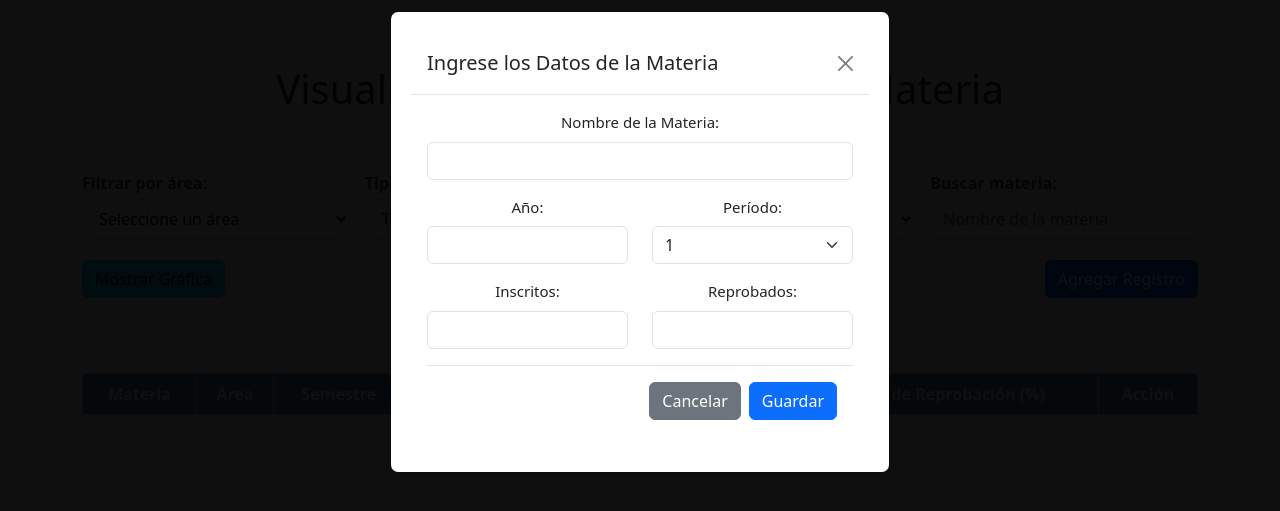
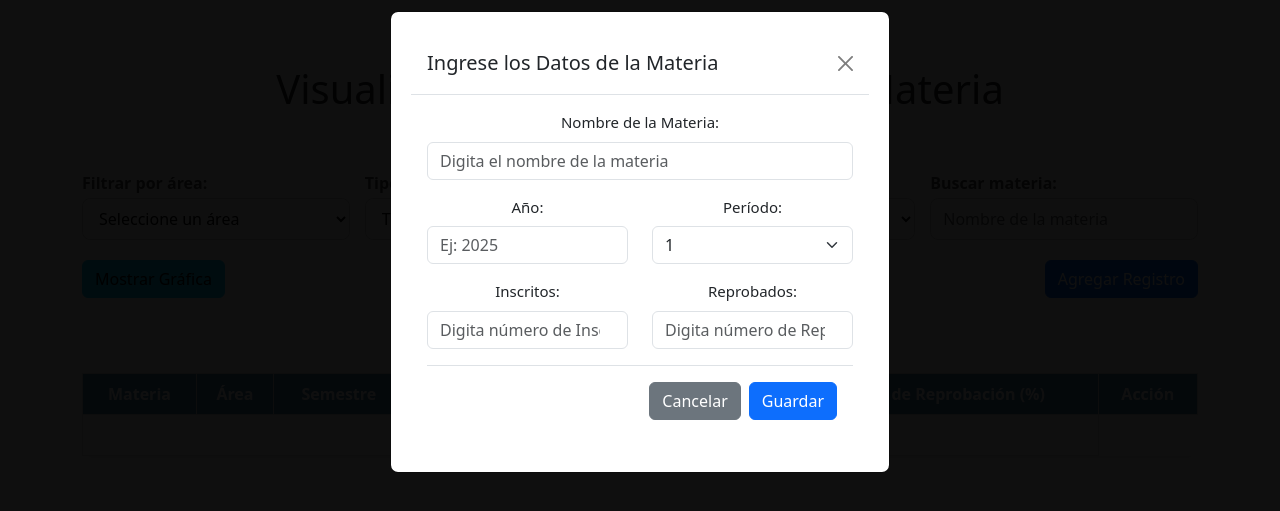
Before and after one commit to JhonmaSG/AplicacionTec_proyectoGrado, a PHP site: page /proyectoGrado/materias.php in a window 1280 px wide, after a click on "Agregar Registro". Shown: the part 64-575 px from the top of the page. Run offline with PHP 8.4, Linux system fonts and the light colour scheme; the visitor is signed in with stand-in values (Sample User, id 1); data that the repository does not hold is empty; some libraries are stand-ins or nearby versions.

Commit message:
update btn actualizar, div description verbs and fix bugs

```diff
--- a/app/Acceso/nueva_password.php
+++ b/app/Acceso/nueva_password.php
@@ -62,12 +62,12 @@ if (!isset($_SESSION['nid'])) {
                         <form action="actualizar_password.php" method="POST">
                             <div class="mb-3">
                                 <label for="password" class="form-label">Nueva Contraseña</label>
-                                <input type="password" name="password" id="password" class="form-control" required>
+                                <input type="password" name="password" id="password" class="form-control" placeholder='Ingresa tu nueva contraseña' required>
                             </div>
 
                             <div class="mb-3">
                                 <label for="confirm_password" class="form-label">Confirmar Contraseña</label>
-                                <input type="password" name="confirm_password" id="confirm_password" class="form-control" required>
+                                <input type="password" name="confirm_password" id="confirm_password" class="form-control" placeholder='Confirma tu nueva contraseña' required>
                             </div>
 
                             <button type="submit" class="btn btn-primary w-100">Actualizar Contraseña</button>
--- a/public/Modulo_01_tabla_09/includes/editar_datos_materia.php
+++ b/public/Modulo_01_tabla_09/includes/editar_datos_materia.php
@@ -15,7 +15,11 @@ if ($_SERVER["REQUEST_METHOD"] === "POST") {
 
         echo json_encode(["success" => true, "message" => "Registro actualizado correctamente."]);
     } catch (PDOException $e) {
-        echo json_encode(["success" => false, "message" => "Error al actualizar: " . $e->getMessage()]);
+        if ($e->getCode() == 23000) {
+            echo json_encode(["success" => false, "message" => "Ya existe un registro para ese año y período."]);
+        } else {
+            echo json_encode(["success" => false, "message" => "Error al actualizar: " . $e->getMessage()]);
+        }
     }
 } else {
     echo json_encode(["success" => false, "message" => "Solicitud no válida."]);
--- a/public/Modulo_01_tabla_09/includes/popup.php
+++ b/public/Modulo_01_tabla_09/includes/popup.php
@@ -16,14 +16,14 @@
                 <form id="form-datos">
                     <div class="mb-3">
                         <label for="nombre-materia" class="form-label">Nombre de la Materia:</label>
-                        <input type="text" class="form-control" id="nombre-materia" name="nombre_materia" required autocomplete="off">
+                        <input type="text" class="form-control" id="nombre-materia" name="nombre_materia" placeholder='Digita el nombre de la materia' required autofocus autocomplete="off">
                         <div id="lista-sugerencias" class="dropdown-menu show" style="display: none;"></div>
                     </div>
 
                     <div class="row">
                         <div class="col-md-6">
                             <label for="anio" class="form-label">Año:</label>
-                            <input type="number" class="form-control" id="anio" name="anio" required>
+                            <input type="number" class="form-control" id="anio" name="anio" min="0" placeholder='Ej: 2025' required>
                         </div>
                         <div class="col-md-6">
                             <label for="periodo" class="form-label">Período:</label>
@@ -37,11 +37,11 @@
                     <div class="row mt-3">
                         <div class="col-md-6">
                             <label for="inscritos" class="form-label">Inscritos:</label>
-                            <input type="number" class="form-control" id="inscritos" name="inscritos" required>
+                            <input type="number" class="form-control" id="inscritos" name="inscritos" min="0" step="1" placeholder='Digita número de Inscritos' required>
                         </div>
                         <div class="col-md-6">
                             <label for="reprobados" class="form-label">Reprobados:</label>
-                            <input type="number" class="form-control" id="reprobados" name="reprobados" required>
+                            <input type="number" class="form-control" id="reprobados" name="reprobados" min="0" step="1" placeholder='Digita número de Reprobados' required>
                         </div>
                     </div>
                     <div id="error-message" class="alert alert-danger d-none" role="alert"></div>
--- a/public/Modulo_01_tabla_09/includes/popup_editar.php
+++ b/public/Modulo_01_tabla_09/includes/popup_editar.php
@@ -1,49 +1,54 @@
 <!-- Modal de Edición -->
 <div class="modal fade" id="modal-datos-actualizar" tabindex="-1" aria-labelledby="modalEditarLabel" aria-hidden="true">
     <div class="modal-dialog">
-        <form id="form-datos-actualizar">
         <div class="modal-content">
             <div class="modal-header">
                 <h5 class="modal-title" id="modalEditarLabel">Editar Registro</h5>
                 <button type="button" class="btn-close" data-bs-dismiss="modal" aria-label="Cerrar"></button>
             </div>
             <div class="modal-body">
+                <form id="form-datos-actualizar">
                     <input type="hidden" name="id_dato" id="editar-id-dato">
 
                     <div class="mb-3">
-                        <label for="editar-nombre-materia" class="form-label">Materia</label>
-                        <input type="text" class="form-control" id="editar-nombre-materia" readonly>
+                        <label for="editar-nombre-materia" class="form-label">Nombre de la Materia:</label>
+                        <input type="text" class="form-control" id="editar-nombre-materia" name="nombre_materia" placeholder='Digita el nombre de la materia' readonly>
                     </div>
 
-                    <div class="mb-3">
-                        <label for="editar-anio" class="form-label">Año</label>
-                        <input type="number" class="form-control" id="editar-anio" name="anio" required>
+                    <div class="row">
+                        <div class="col-md-6">
+                            <label for="editar-anio" class="form-label">Año:</label>
+                            <input type="number" class="form-control" id="editar-anio" name="anio" placeholder='Ej: 2025' required>
                         </div>
-
-                    <div class="mb-3">
-                        <label for="editar-periodo" class="form-label">Periodo</label>
+                        <div class="col-md-6">
+                            <label for="editar-periodo" class="form-label">Período:</label>
                             <select class="form-select" id="editar-periodo" name="periodo" required>
                                 <option value="1">1</option>
                                 <option value="3">3</option>
                             </select>
                         </div>
-
-                    <div class="mb-3">
-                        <label for="editar-inscritos" class="form-label">Inscritos</label>
-                        <input type="number" class="form-control" id="editar-inscritos" name="inscritos" required>
                     </div>
 
-                    <div class="mb-3">
-                        <label for="editar-reprobados" class="form-label">Reprobados</label>
-                        <input type="number" class="form-control" id="editar-reprobados" name="reprobados" required>
+                    <div class="row mt-3">
+                        <div class="col-md-6">
+                            <label for="editar-inscritos" class="form-label">Inscritos:</label>
+                            <input type="number" class="form-control" id="editar-inscritos" name="inscritos" min="0" step="1" required>
+                        </div>
+                        <div class="col-md-6">
+                            <label for="editar-reprobados" class="form-label">Reprobados:</label>
+                            <input type="number" class="form-control" id="editar-reprobados" name="reprobados" min="0" step="1" required>
                         </div>
                     </div>
-                <div class="modal-footer">
+
+                    <div id="error-message-editar" class="alert alert-danger d-none mt-3" role="alert"></div>
+
+                    <div class="modal-footer mt-3">
+                        <button type="button" class="btn btn-secondary" data-bs-dismiss="modal">Cancelar</button>
                         <button type="submit" class="btn btn-success">Guardar cambios</button>
-                    <button type="button" class="btn btn-secondary" data-bs-dismiss="modal">Cancelar</button>
+                    </div>
+                </form>
             </div>
         </div>
-        </form>
     </div>
 </div>
 
--- a/public/Modulo_01_tabla_09/materias.php
+++ b/public/Modulo_01_tabla_09/materias.php
@@ -131,6 +131,9 @@ Auth::evitarCache();
     <button id="btnSubir">↑</button>
   </div>
 
+  <script>
+    window.rolUsuario = <?php echo json_encode(Auth::obtenerRol()); ?>;
+  </script>
   <script type="module" src="/proyectoGrado/public/assets/js/desplazamiento.js"></script>
   <script type="module" src="script.js"></script>
   <script src="/proyectoGrado/public/assets/js/script_menu.js"></script>
--- a/public/Modulo_01_tabla_09/script.js
+++ b/public/Modulo_01_tabla_09/script.js
@@ -595,6 +595,8 @@ function cargarTabla(paginatedData) {
         <td>${dato.tasa_reprobacion || '0'}%</td>
     `;
 
+     // Añadir la columna "Acción" solo si NO es Lector
+     console.log("rolUsuario: ",window.rolUsuario);
     if (window.rolUsuario !== ROLES.LECTOR) {
       rowHtml += `
         <td>
@@ -780,38 +782,65 @@ async function buscador_materias_datos(inputId, apiUrl) {
 $(document).ready(function () {
   $("#form-datos").submit(function (e) {
     e.preventDefault();
+
+    const anio = parseInt($("#anio").val());
+    const inscritos = parseInt($("#inscritos").val());
+    const reprobados = parseInt($("#reprobados").val());
+
+    if (anio < 0 || inscritos < 0 || reprobados < 0) {
+      mostrarMensaje("error", "No se permiten valores negativos en Año, Inscritos o Reprobados.");
+      return;
+    }
+
     guardarMateria();
   });
 });
 
+
 // Función para guardar Materia
 function guardarMateria() {
-  let formData = $("#form-datos").serialize(); // Serializa los datos del formulario
+  // Limpiar clases de error antes de enviar
+  $("#form-datos input").removeClass("is-invalid");
+
+  let formData = $("#form-datos").serialize();
 
   $.ajax({
     url: "http://localhost/proyectoGrado/public/Modulo_01_tabla_09/includes/agregar_datos_materia.php",
     type: "POST",
-    data: $("#form-datos").serialize(),
+    data: formData,
     dataType: "json",
     success: function (response) {
       if (response.success) {
         mostrarMensaje("success", response.message);
-        $("#modal-datos").modal("hide"); // Cierra el modal
-        setTimeout(() => location.reload(), 1000); // Recarga
+        $("#modal-datos").modal("hide");
+        setTimeout(() => location.reload(), 1000);
       } else {
         mostrarMensaje("error", response.message);
+
+        const msg = response.message.toLowerCase();
+        if (msg.includes("materia") && msg.includes("no existe")) {
+          $("#nombre_materia").addClass("is-invalid");
+        }
+        if (msg.includes("ya existe")) {
+          $("#periodo, #nombre_materia").addClass("is-invalid");
+        }
+        if (msg.includes("negativos")) {
+          $("#inscritos, #reprobados").addClass("is-invalid");
+        }
       }
     },
-    error: function (xhr, status, error) {
-      //console.error(" Error ajax:", status, error); // 🔍 Ver errores AJAX
-      mostrarMensaje("error", "Escriba datos validos");
-
+    error: function () {
+      mostrarMensaje("warning", "Ya existe un registro para ese año y periodo.");
     }
   });
 }
 
+
 // Función para Actualizar Materia
 function actualizarMateria() {
+  // Limpiar clases de error antes de enviar
+  $("#form-datos-actualizar input").removeClass("is-invalid");
+
   let formData = $("#form-datos-actualizar").serialize();
 
   $.ajax({
@@ -826,29 +855,72 @@ function actualizarMateria() {
         setTimeout(() => location.reload(), 1000);
       } else {
         mostrarMensaje("error", response.message);
+
+        const msg = response.message.toLowerCase();
+        if (msg.includes("ya existe")) {
+          $("#periodo_actualizar").addClass("is-invalid");
+        }
+        if (msg.includes("negativos")) {
+          $("#inscritos_actualizar, #reprobados_actualizar").addClass("is-invalid");
+        }
       }
     },
     error: function () {
-      mostrarMensaje("error", "Escriba datos válidos");
+      mostrarMensaje("warning", "Ya existe un registro para ese año y periodo.");
     }
   });
 }
 
-
 // Función para mostrarMensajes
 function mostrarMensaje(tipo, mensaje) {
-  let alertClass = tipo === "success" ? "alert-success" : "alert-danger";
-  let mensajeHtml = `<div class="alert ${alertClass} alert-dismissible fade show" role="alert">
-                          ${mensaje}
-                          <button type="button" class="btn-close" data-bs-dismiss="alert" aria-label="Close"></button>
-                      </div>`;
+  // Determinar clase CSS según el tipo de mensaje
+  let alertClass = {
+    success: "alert-success",
+    error: "alert-danger",
+    warning: "alert-warning",
+    info: "alert-info"
+  }[tipo] || "alert-secondary"; // Fallback
 
-  $("#modal-datos .modal-body").prepend(mensajeHtml);
 
+  // Estructura del mensaje HTML
+  let mensajeHtml = `
+    <div class="alert ${alertClass} alert-dismissible fade show" role="alert">
+      ${mensaje}
+      <button type="button" class="btn-close" data-bs-dismiss="alert" aria-label="Close"></button>
+    </div>
+  `;
+
+  // Detectar cuál modal está activo
+  const modalAgregar = document.getElementById("modal-datos");
+  const modalEditar = document.getElementById("modal-datos-actualizar");
+
+  // Insertar el mensaje dentro del modal correspondiente
+  if (modalAgregar && modalAgregar.classList.contains("show")) {
+    $("#modal-datos .modal-body").prepend(mensajeHtml);
+  } else if (modalEditar && modalEditar.classList.contains("show")) {
+    $("#modal-datos-actualizar .modal-body").prepend(mensajeHtml);
+  } else {
+    // Como fallback: insertar en el cuerpo si no hay modal activo
+    $("body").prepend(mensajeHtml);
+  }
+
+  // Opcional: resaltar campos si el mensaje indica duplicado
+  if (mensaje.toLowerCase().includes("año") && mensaje.toLowerCase().includes("período")) {
+    $("#anio").addClass("is-invalid");
+    $("#periodo").addClass("is-invalid");
+
+    // Remover error cuando el usuario escriba de nuevo
+    $("#anio, #periodo").on("input", function () {
+      $(this).removeClass("is-invalid");
+    });
+  }
+
+  // Eliminar la alerta automáticamente después de 2.5 segundos
   setTimeout(() => {
     $(".alert").alert("close");
-  }, 2000);
+  }, 2500);
 }
+
 
 // Evento que abre el modal de edición con los datos cargados
 $(document).on("click", ".btn-actualizar", function () {
@@ -882,6 +954,6 @@ $(document).on("click", ".btn-actualizar", function () {
 $(document).ready(function () {
   $("#form-datos-actualizar").submit(function (e) {
     e.preventDefault();
-    actualizarMateria(); // Esta función ya la tienes definida
+    actualizarMateria();
   });
 });
--- a/public/Modulo_03_tabla_14/includes/popup_verbo.php
+++ b/public/Modulo_03_tabla_14/includes/popup_verbo.php
@@ -18,14 +18,14 @@
                     <!-- Nombre de la materia -->
                     <div class="mb-3">
                         <label for="nombre-materia" class="form-label">Nombre de la Materia:</label>
-                        <input type="text" class="form-control" id="nombre-materia" name="nombre_materia" required autocomplete="off">
+                        <input type="text" class="form-control" id="nombre-materia" name="nombre_materia" placeholder='Digita el nombre de la materia' required autocomplete="off">
                         <div id="lista-sugerencias" class="dropdown-menu show" style="display: none;"></div>
                     </div>
 
                     <!-- Selección de verbos -->
                     <div class="mb-3">
                         <label for="verb-filter_popup" class="form-label">Verbos:</label>
-                        <select id="verb-filter_popup" multiple class="form-control" size="5">
+                        <select id="verb-filter_popup" multiple class="form-control" size="10">
                             <option hidden>Selecciona uno o varios verbos</option>
                         </select>
                     </div>
--- a/public/Modulo_03_tabla_14/includes/popup_verbo_actualizar.php
+++ b/public/Modulo_03_tabla_14/includes/popup_verbo_actualizar.php
@@ -18,7 +18,7 @@
                     <!-- Selección de verbos -->
                     <div class="mb-3">
                         <label for="verb-filter_popup" class="form-label">Verbos:</label>
-                        <select id="verb-filter_popup" multiple class="form-control" size="5">
+                        <select id="verb-filter_popup" multiple class="form-control" size="10">
                             <option hidden>Selecciona uno o varios verbos</option>
                         </select>
                     </div>
```
Also changed, not shown: public/Modulo_01_tabla_09/includes/agregar_datos_materia.php (+6 -1 lines), public/Modulo_03_tabla_14/script.js (+13 -11 lines). Lines whose indentation alone changed are shown as unchanged.
